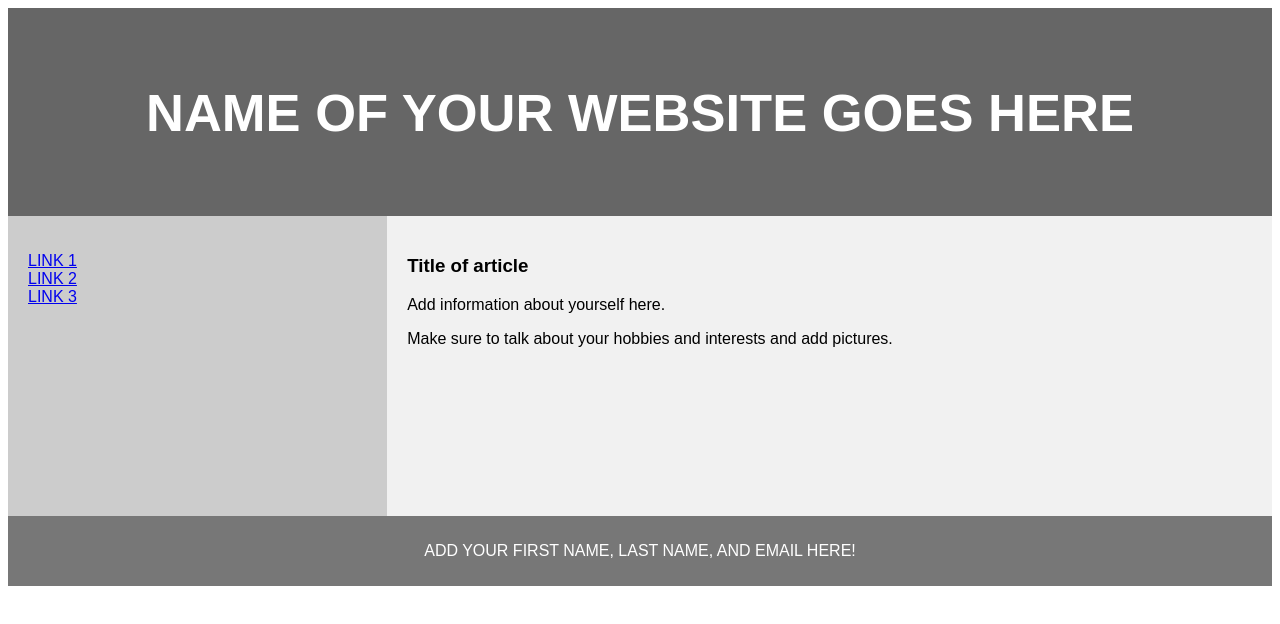
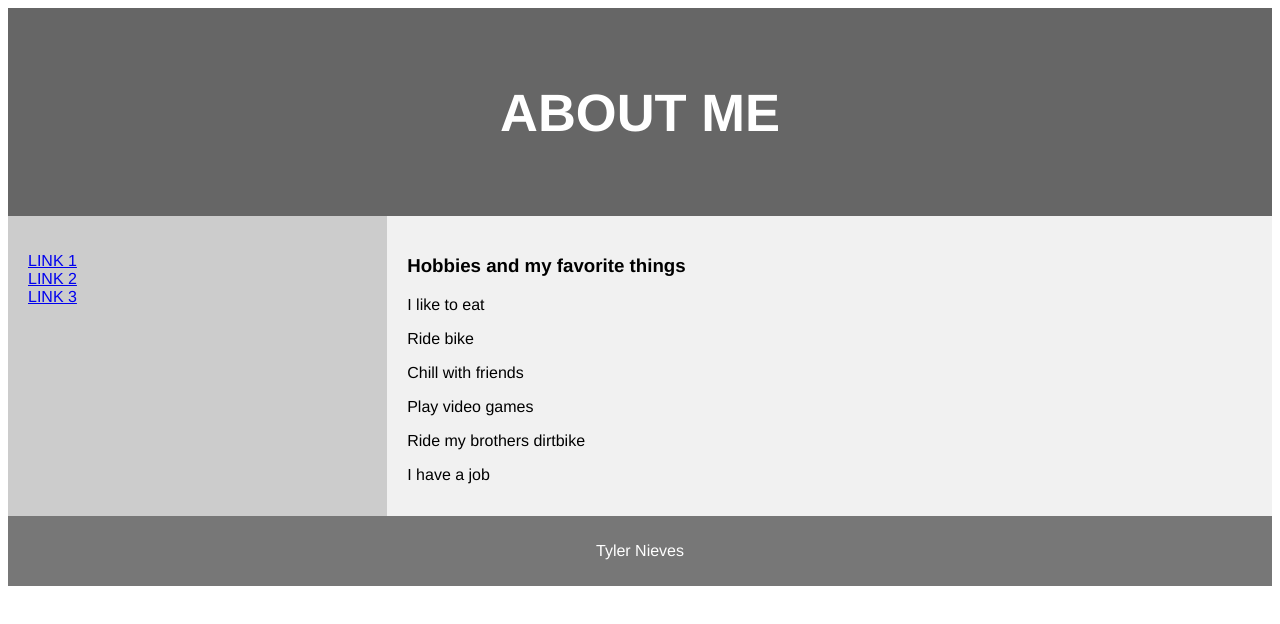
Before and after one commit to MLVRCS/website-tnieves1, a plain HTML site: page index.html in a window 1280 px wide. Drawn offline with Linux system fonts and the light colour scheme.

Commit message:
Update index.html

```diff
--- a/index.html
+++ b/index.html
@@ -1,3 +1,4 @@
+
 <!DOCTYPE html>
 <html lang="en">
 <head>
@@ -18,7 +19,7 @@
 }
 
 body {
-  font-family: Arial, Helvetica, sans-serif;
+  font-family: Aclonica, Helvetica, sans-serif;
 }
 
 /* Style the header */
@@ -82,7 +83,7 @@ footer {
 <body>
 
 <header>
-  <h2>NAME OF YOUR WEBSITE GOES HERE</h2>
+  <h2>ABOUT ME</h2>
 </header>
 
 <section>
@@ -95,14 +96,19 @@ footer {
   </nav>
 
   <article>
-    <h1>Title of article</h1>
-    <p>Add information about yourself here.</p>
-    <p>Make sure to talk about your hobbies and interests and add pictures.</p>
+    <h1>Hobbies and my favorite things</h1>
+    <p>I like to eat
+    </p>Ride bike
+    </p>Chill with friends
+    </p>Play video games
+    </p>Ride my brothers dirtbike
+    <p>I have a job
+    </p>
   </article>
 </section>
 
 <footer>
-  <p>ADD YOUR FIRST NAME, LAST NAME, AND EMAIL HERE!</p>
+  <p>Tyler Nieves</p>
 </footer>
 
 </body>
```
